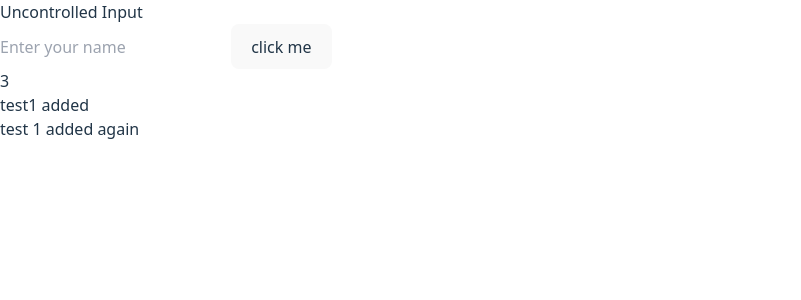
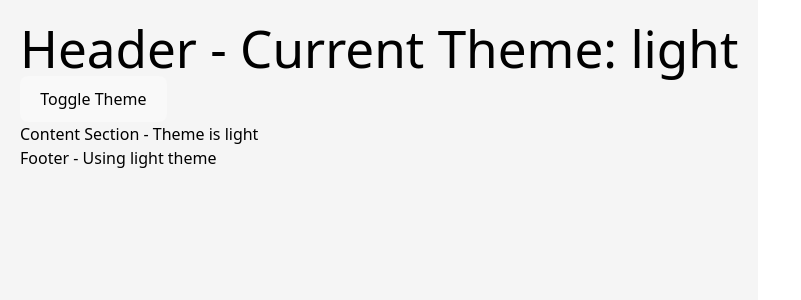
Before and after one commit to MohanSunkaraMS/Test, a React (Vite) app: page / in a window 1280 px wide. Shown: the top 300 px of the page, without its empty margins (0-801 px from the left). Built offline with nearby package versions, Linux system fonts and the light colour scheme.

Commit message:
practice1

```diff
--- a/src/App.tsx
+++ b/src/App.tsx
@@ -1,27 +1,32 @@
-import React, { useRef, useState } from 'react';
+import React from 'react';
+import { ThemeProvider, useTheme } from './ThemeContext';
+import Header from './Card';
+import Content from './CountContext';
+import Footer from './ThemedBox';
 
-function App() {
-  const inputRef = useRef();
-  const [count,setcount] = useState(3)
-  // const showValue = () => {
-  //   setcount((count=>count+1))
-  // };
+// Separate component to use the theme (since hooks can't be used outside Provider)
+const MainContent = () => {
+  const { theme } = useTheme(); // light or dark or any value you define
+
+  // Define background color based on the theme
+  const backgroundColor = theme === 'dark' ? '#333' : '#f5f5f5';
+  const textColor = theme === 'dark' ? '#fff' : '#000';
 
   return (
-    <div>
-      <h3>Uncontrolled Input</h3>
-      <input
-        type="text"
-        ref={inputRef}
-        placeholder="Enter your name"
-      />
-      {/* <button onClick={showValue}>Show Value</button> */}
-      <button onClick={()=>setcount(count=>count+1)}>click me</button>
-      <p>{count}</p>
-      <p>test1 added</p>
-      <p> test 1 added again</p>
+    <div style={{ backgroundColor, color: textColor, minHeight: '100vh', padding: '20px' }}>
+      <Header />
+      <Content />
+      <Footer />
     </div>
   );
-}
+};
+
+const App = () => {
+  return (
+    <ThemeProvider>
+      <MainContent />
+    </ThemeProvider>
+  );
+};
 
 export default App;
--- a/src/Card.tsx
+++ b/src/Card.tsx
@@ -1,37 +1,15 @@
 import React from 'react';
+import { useTheme } from './ThemeContext';
 
-function UserProfile({ name, email, location, showDetails, onToggle }) {
+const Header = () => {
+  const { theme, toggleTheme } = useTheme();
+
   return (
-    <div style={{
-      border: '1px solid #ccc',
-      padding: '15px',
-      borderRadius: '8px',
-      maxWidth: '300px'
-    }}>
-      <h2>{name}</h2>
+    <header>
+      <h1>Header - Current Theme: {theme}</h1>
+      <button onClick={toggleTheme}>Toggle Theme</button>
+    </header>
+  );
+};
 
-      <button
-        onClick={onToggle}
-        style={{
-          padding: '8px 12px',
-          backgroundColor: '#007bff',
-          color: '#fff',
-          border: 'none',
-          borderRadius: '4px',
-          marginBottom: '10px'
-        }}
-      >
-        {showDetails ? 'Hide Details' : 'Show Details'}
-      </button>
-
-      {showDetails && (
-        <div>
-          <p><strong>Email:</strong> {email}</p>
-          <p><strong>Location:</strong> {location}</p>
-        </div>
-      )}
-    </div>
-  );
-}
-
-export default UserProfile;
+export default Header;
--- a/src/CountContext.tsx
+++ b/src/CountContext.tsx
@@ -1,104 +1,14 @@
-import React, { useEffect, useState } from "react";
-import UserCard from "./Card"; // correct path to your Card.tsx
+import React from 'react';
+import { useTheme } from './ThemeContext';
 
-type User = {
-  id: number;
-  name: string;
-  email: string;
-  phone: string;
-  company: {
-    name: string;
-  };
-  address: {
-    city: string;
-  };
-};
-
-interface UsersProps {
-  search: string | null;
-}
-
-const Users: React.FC<UsersProps> = ({ search }) => {
-  const [users, setUsers] = useState<User[]>([]);
-  const [selectedUser, setSelectedUser] = useState<User | null>(null);
-  const [loading, setLoading] = useState(true);
-  const [error, setError] = useState<string | null>(null);
-
-  useEffect(() => {
-    fetch("https://jsonplaceholder.typicode.com/users")
-      .then((res) => {
-        if (!res.ok) throw new Error("Failed to fetch users");
-        return res.json();
-      })
-      .then((data: User[]) => {
-        setUsers(data);
-        setLoading(false);
-      })
-      .catch((err) => {
-        setError(err.message);
-        setLoading(false);
-      });
-  }, []);
-
-  // ✅ Correct filtering logic as a variable
-  const filteredUsers = users.filter((user) => {
-    const query = (search || "").toLowerCase()
-    return { user.name.toLowerCase().includes(query) }
-
-
-
-  }
-
-
-
-  );
-
-  if (loading)
-    return <p className="text-center mt-10 text-gray-500">Loading users...</p>;
-
-  if (error)
-    return <p className="text-center mt-10 text-red-500">{error}</p>;
+const Content = () => {
+  const { theme } = useTheme();
 
   return (
-    <div className="p-6">
-      {filteredUsers.length === 0 ? (
-        <p className="text-center text-gray-500">No users match your search.</p>
-      ) : (
-        <div className="grid grid-cols-1 sm:grid-cols-2 md:grid-cols-3 lg:grid-cols-4 gap-4">
-          {filteredUsers.map((user) => (
-            <UserCard key={user.id} user={user} onSelect={setSelectedUser} />
-          ))}
-        </div>
-      )}
-
-      {selectedUser && (
-        <div className="fixed inset-0 bg-black bg-opacity-40 flex items-center justify-center z-50">
-          <div className="bg-white rounded-lg p-6 w-11/12 max-w-md shadow-lg">
-            <h2 className="text-xl font-bold mb-2">{selectedUser.name}</h2>
-            <p>
-              <span className="font-semibold">Email:</span> {selectedUser.email}
-            </p>
-            <p>
-              <span className="font-semibold">Phone:</span> {selectedUser.phone}
-            </p>
-            <p>
-              <span className="font-semibold">Company:</span> {selectedUser.company.name}
-            </p>
-            <p>
-              <span className="font-semibold">City:</span> {selectedUser.address.city}
-            </p>
-
-            <button
-              onClick={() => setSelectedUser(null)}
-              className="mt-4 px-4 py-2 bg-red-500 text-white rounded hover:bg-red-600"
-            >
-              MOHAN Close
-            </button>
-          </div>
-        </div>
-      )}
-    </div>
+    <main>
+      <p>Content Section - Theme is {theme}</p>
+    </main>
   );
 };
 
-export default Users;
+export default Content;
--- a/src/ThemeContext.jsx
+++ b/src/ThemeContext.jsx
@@ -1,22 +1,20 @@
-import React, { useContext,createContext,useState } from "react";
 
-const ThemeContext = createContext();
+
+
+import  {useContext,createContext,useState} from "react"
+const ThemeContext =  createContext();
 export const ThemeProvider = ({children}) => {
-  const [theme,setTheme] = useState('light');
+const [theme, setTheme] = useState('light');
 
   const toggleTheme = () => {
-    setTheme((prev) => (prev === 'light' ? 'dark' : 'light'))
-  }
+    setTheme((prev) => (prev === 'light' ? 'dark' : 'light'));
+  };
+
   return (
     <ThemeContext.Provider value={{ theme, toggleTheme }}>
-      <div className={theme === 'light' ? 'bg-white text-black' : 'bg-gray-900 text-white'} style={{ minHeight: '100vh' }}>
-        {children}
-      </div>
+      {children}
     </ThemeContext.Provider>
-  )
+  );
 }
 
-export const useTheme = () => {
-const context = useContext(ThemeContext)
-  return context
-}
+export const  useTheme = () => useContext(ThemeContext)
--- a/src/ThemedBox.jsx
+++ b/src/ThemedBox.jsx
@@ -1,14 +1,14 @@
 import React from 'react';
 import { useTheme } from './ThemeContext';
 
-function ThemedBox() {
+const Footer = () => {
   const { theme } = useTheme();
 
   return (
-    <div className="p-6 mt-6 border rounded-lg shadow">
-      <h2 className="text-xl font-bold">Current Theme: {theme}</h2>
-    </div>
+    <footer>
+      <p>Footer - Using {theme} theme</p>
+    </footer>
   );
-}
+};
 
-export default ThemedBox;
+export default Footer;
```
